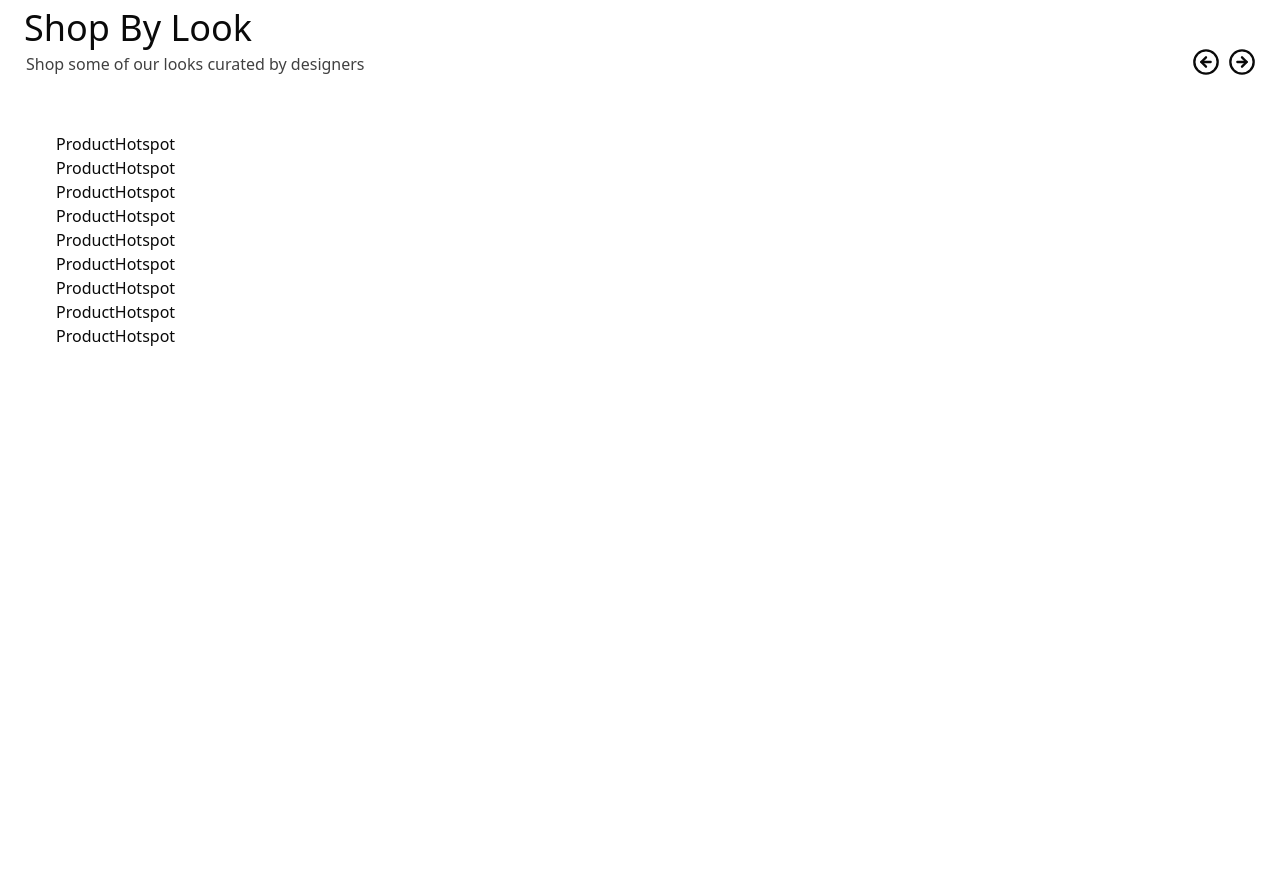
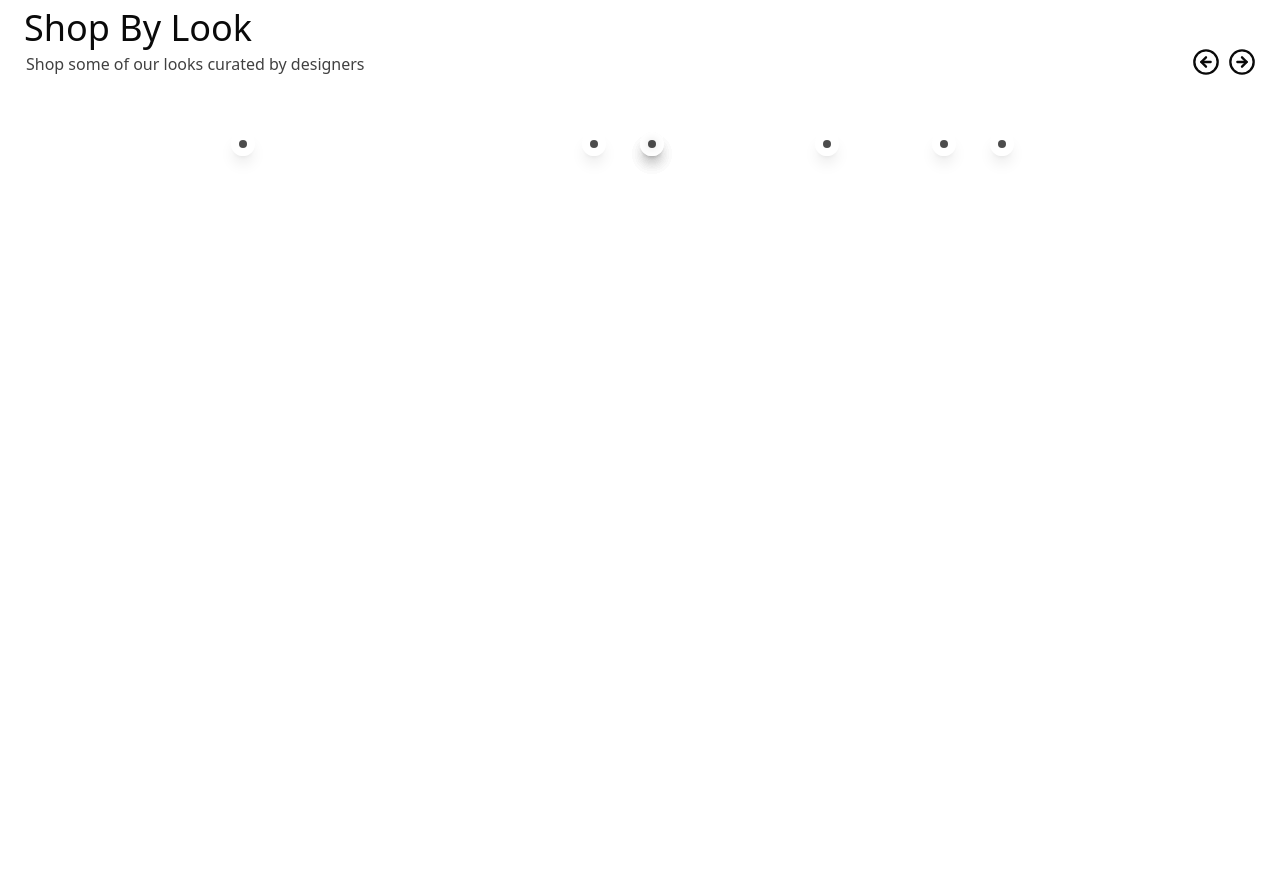
Before and after one commit to joshuadsouza500/harmoni, a Next.js app: page / in a window 1280 px wide. Shown: the part 1400-2290 px from the top of the page. Built offline with nearby package versions, Linux system fonts and the light colour scheme; grey boxes are pictures that could not be loaded.

Commit message:
Added product hotspot

```diff
--- a/app/components/CollectionLook.tsx
+++ b/app/components/CollectionLook.tsx
@@ -17,7 +17,7 @@ interface CollectionProps {
 
 const CollectionLook = ({ image, products }: CollectionProps) => {
   return (
-    <div style={{ backgroundImage: image }}>
+    <div style={{ backgroundImage: `url(${image})`, position: "relative" }}>
       {products.map((product, index) => (
         <ProductHotspot key={index} product={product} />
       ))}
--- a/app/components/ProductHotspot.tsx
+++ b/app/components/ProductHotspot.tsx
@@ -1,11 +1,47 @@
 import React from "react";
 import { Product } from "./CollectionLook";
+import {
+  HoverCard,
+  HoverCardContent,
+  HoverCardTrigger,
+} from "@/components/ui/hover-card";
+import Image from "next/image";
 
 {
-  /**To show product hover card when hovered in shop by loks section */
+  /**When you destructure from the props, you are not getting a single Product object; you're actually getting an object that contains a property named product. */
 }
-const ProductHotspot = ({ product }: Product) => {
-  return <div>ProductHotspot</div>;
+const ProductHotspot = ({ product }: { product: Product }) => {
+  const { name, price, image, x, y } = product;
+  return (
+    <div className="absolute" style={{ left: `${x}%`, top: `${y}%` }}>
+      <HoverCard>
+        <HoverCardTrigger>
+          <div
+            className="w-6 h-6 rounded-full bg-white/80 backdrop-blur-sm border border-white/20 shadow-lg cursor-pointer
+                    flex items-center justify-center
+                    transition-all duration-300 hover:scale-110 hover:bg-white"
+          >
+            <div className="w-2 h-2 rounded-full bg-black/70" />
+          </div>
+        </HoverCardTrigger>
+        <HoverCardContent className="w-64 p-3 bg-white/95 backdrop-blur-md border border-white/20 shadow-xl">
+          <div className="flex items-center gap-3">
+            <Image
+              height={200}
+              width={200}
+              src={image}
+              alt={name}
+              className="w-16 h-16 object-cover rounded-md"
+            />
+            <div>
+              <h3 className="font-medium text-sm text-gray-900">{name}</h3>
+              <p className="text-sm text-gray-500">${price.toLocaleString()}</p>
+            </div>
+          </div>
+        </HoverCardContent>
+      </HoverCard>
+    </div>
+  );
 };
 
 export default ProductHotspot;
```
